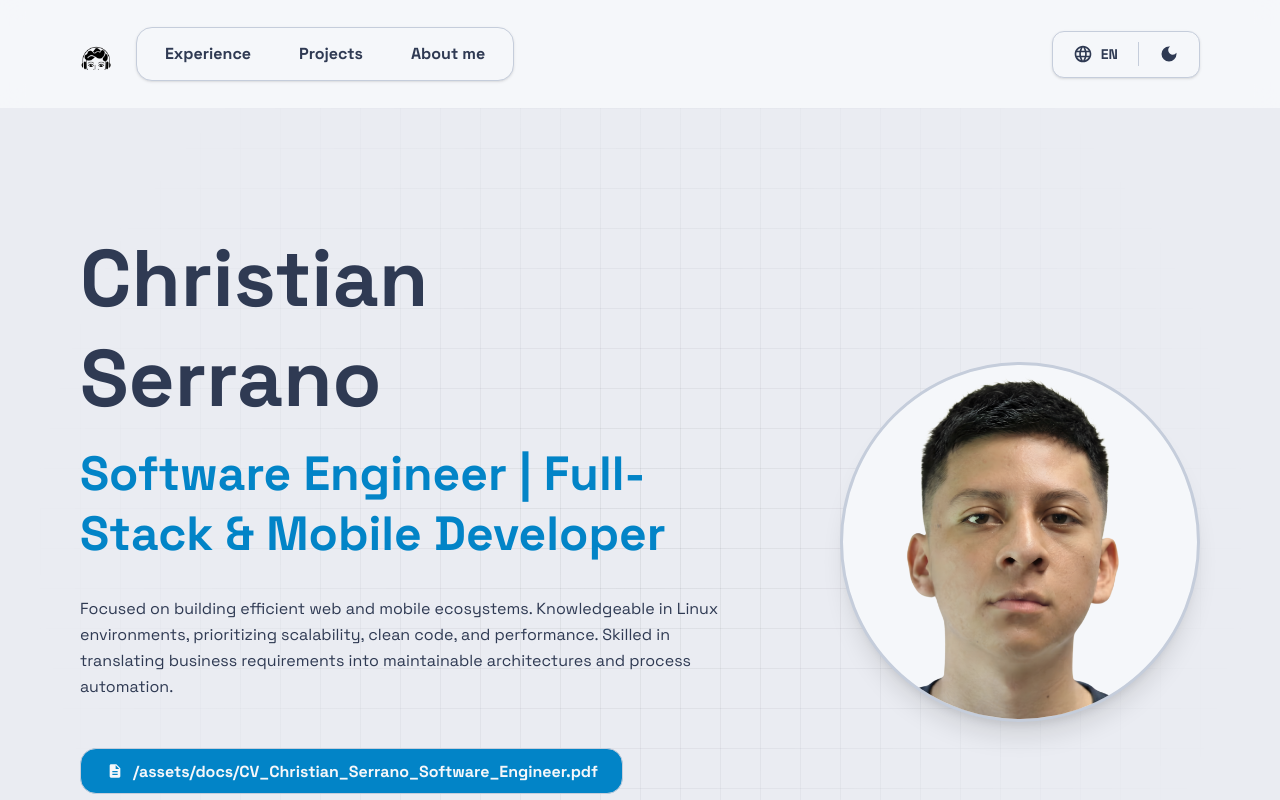
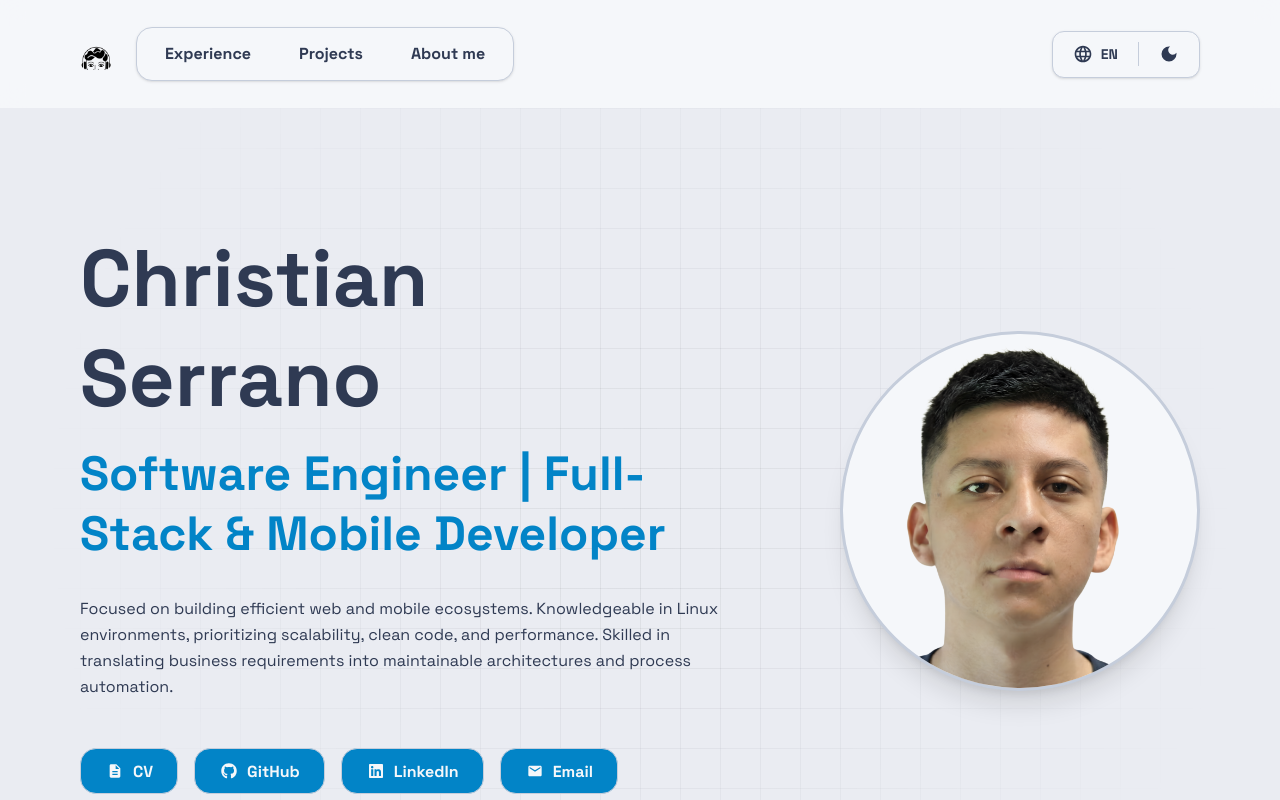
Before and after one commit to chrisssp/portfolio, a Next.js app: page /en in a window 1280 px wide. Shown: the top 800 px of the page. Built offline with nearby package versions, Linux system fonts and the light colour scheme.

Commit message:
fix(ui): separate CV link from label in dictionary and fix broken button

```diff
--- a/components/organisms/Hero.tsx
+++ b/components/organisms/Hero.tsx
@@ -32,7 +32,7 @@ export const Hero = ({ dict }: HeroProps) => {
             </div>
 
             <div className="flex flex-wrap justify-start gap-3 md:gap-4">
-               <a href={PROFESSIONAL_LINKS.cv} target="_blank" rel="noopener noreferrer">
+               <a href={dict.hero.actions.cvLink} target="_blank" rel="noopener noreferrer">
                   <Button variant="primary" icon={<MdDescription />} className="!px-3 xs:!px-4 sm:!px-6 !py-2 sm:!py-3 !text-[14px] sm:!text-[16px]">
                      {dict.hero.actions.cv}
                   </Button>
--- a/i18n/modules/hero.ts
+++ b/i18n/modules/hero.ts
@@ -3,7 +3,8 @@ export const hero = {
       role: "Software Engineer | Full-Stack & Mobile Developer",
       description: "Focused on building efficient web and mobile ecosystems. Knowledgeable in Linux environments, prioritizing scalability, clean code, and performance. Skilled in translating business requirements into maintainable architectures and process automation.",
       actions: {
-         cv: "/assets/docs/CV_Christian_Serrano_Software_Engineer.pdf",
+         cv: "CV",
+         cvLink: "/assets/docs/CV_Christian_Serrano_Software_Engineer.pdf",
          email: "Email",
          linkedin: "LinkedIn",
          github: "GitHub",
@@ -13,7 +14,8 @@ export const hero = {
       role: "Ingeniero de software | Desarrollador full-stack y móvil",
       description: "Enfocado en la construcción de ecosistemas web y móviles eficientes. Conocimiento operando en entornos Linux, priorizando la escalabilidad, el código limpio y el rendimiento. Orientado a traducir requerimientos de negocio en arquitecturas mantenibles y automatización de procesos.",
       actions: {
-         cv: "/assets/docs/CV_Christian_Serrano_Ingeniero_de_Software.pdf",
+         cv: "CV",
+         cvLink: "/assets/docs/CV_Christian_Serrano_Ingeniero_de_Software.pdf",
          email: "Correo",
          linkedin: "LinkedIn",
          github: "GitHub",
--- a/i18n/types.ts
+++ b/i18n/types.ts
@@ -82,6 +82,7 @@ export interface Dictionary {
       description: string;
       actions: {
          cv: string;
+         cvLink: string;
          email: string;
          linkedin: string;
          github: string;
```
